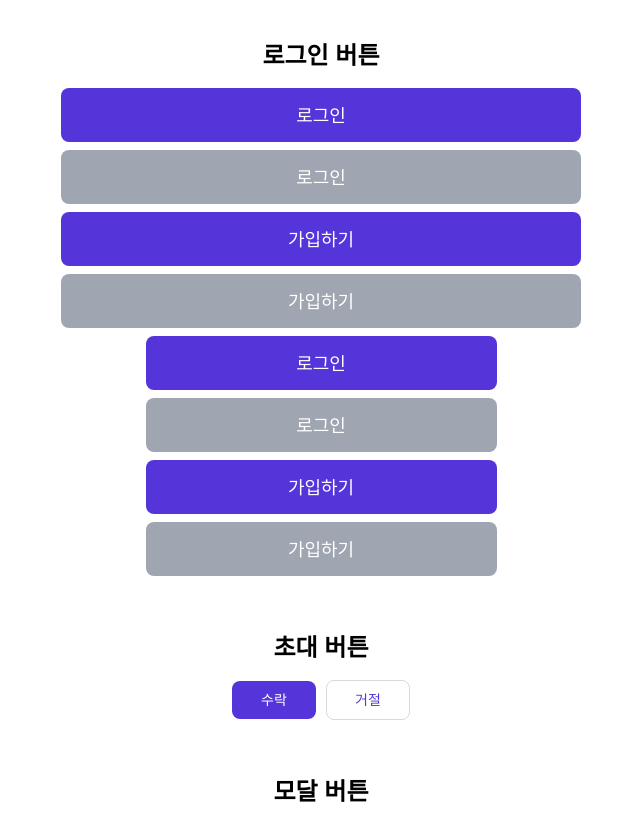
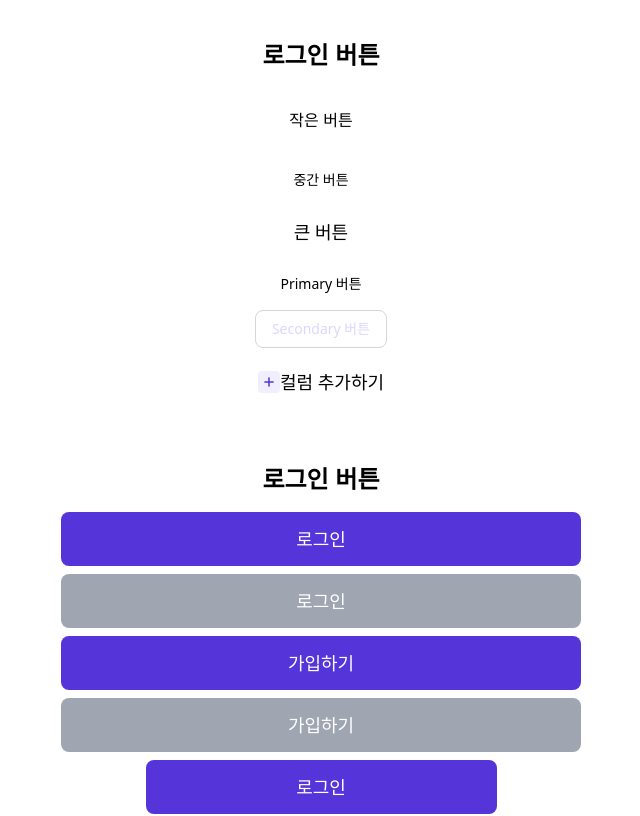
Before and after one commit to FE-3-2team/team2taskify, a Next.js app: page / in a window 1280 px wide. Shown: the top 816 px of the page, without its empty margins (319-959 px from the left). Built offline with nearby package versions, Linux system fonts and the light colour scheme.

Commit message:
[Refactor] 버튼 컴포넌트 통합버전 테스트

```diff
--- /dev/null
+++ b/src/components/common/Button/Button.tsx
@@ -0,0 +1,33 @@
+interface ButtonProps {
+    onClick: () => void;
+    children: React.ReactNode;
+    size?: "small" | "medium" | "large"; // 크기별 스타일 적용
+    variant?: "primary" | "secondary"; // 색상/디자인 적용
+  }
+
+  export default function Button({
+    onClick,
+    children,
+    size = "medium",
+    variant = "primary",
+  }: ButtonProps) {
+    const sizeClasses = {
+      small: "text-lg-medium tablet:text-2lg-medium w-full tablet:max-w-[320px] py-[16px] tablet:py-[20px]",
+      medium: "text-sm px-4 py-2 text-md",
+      large: "text-md px-6 py-3 text-lg",
+    };
+
+    const variantClasses = {
+      primary: "border-gray-300 bg-white",
+      secondary: "border border-gray-300 bg-white text-violet-200",
+    };
+
+    return (
+      <button
+        className={`rounded-[8px] flex items-center justify-center ${sizeClasses[size]} ${variantClasses[variant]}`}
+        onClick={onClick}
+      >
+        {children}
+      </button>
+    );
+  }
--- a/src/components/common/Button/index.tsx
+++ b/src/components/common/Button/index.tsx
@@ -9,3 +9,5 @@ export { default as AddColumnButton } from "./AddColumnButton"; //새로운컬
 export { default as PaginationButton } from "./PaginationButton"; //페이지네이션
 export { default as ColorChipSmall } from "./ColorChipSmall"; //컬러칩 스몰 버젼
 export { default as DashboardButton } from "./DashboardButton"; //대시보드 사이드 메뉴 및 생성된 카드 목록
+
+export { default as Button } from "./Button";
--- a/src/pages/index.tsx
+++ b/src/pages/index.tsx
@@ -1,9 +1,9 @@
-import { LoginButton, InviteButton, ModalButton, DeleteButton, InputButton, DashboardDeleteButton, AddColumnButton, PlusIconButton, PaginationButton, DashboardButton } from "@/components/common/Button";
+import { LoginButton, InviteButton, ModalButton, DeleteButton, InputButton, DashboardDeleteButton, AddColumnButton, PlusIconButton, PaginationButton, DashboardButton, Button } from "@/components/common/Button";
 import ColorChip from "@/components/common/Button/ColorChipSmall";
 import React, { useState } from "react";
 import Image from "next/image";
 import CrownIcon from "@/assets/icons/Crown.icon.svg"; // 왕관 아이콘
-
+import PlusIcon from "@/assets/icons/Plus.icon.svg";
 
 export default function Home() {
   const [page, setPage] = useState(1);
@@ -11,6 +11,20 @@ export default function Home() {
   return (
     <>
       <div className="flex flex-col items-center justify-center min-h-screen gap-4 mt-10 mb-10 text-center">
+        <strong className="text-2xl-semibold">로그인 버튼</strong>
+        <div className="flex flex-col items-center justify-center w-full gap-2 mb-10">
+          <Button size="small" onClick={() => console.log("Large 버튼 클릭")}>작은 버튼</Button>
+          <Button size="medium" onClick={() => console.log("Large 버튼 클릭")}>중간 버튼</Button>
+          <Button size="large" onClick={() => console.log("Large 버튼 클릭")}>큰 버튼</Button>
+          <Button variant="primary" onClick={() => console.log("Large 버튼 클릭")}>Primary 버튼</Button>
+          <Button variant="secondary" onClick={() => console.log("Large 버튼 클릭")}>Secondary 버튼</Button>
+
+          <Button size="large" variant="primary" onClick={() => console.log("Clicked!")}>
+            <PlusIconButton />
+          컬럼 추가하기
+        </Button>
+        </div>
+
         <strong className="text-2xl-semibold">로그인 버튼</strong>
         <div className="flex flex-col items-center justify-center w-full gap-2 mb-10">
           <LoginButton onClick={() => console.log("Large 버튼 클릭")} size="large" />
```
